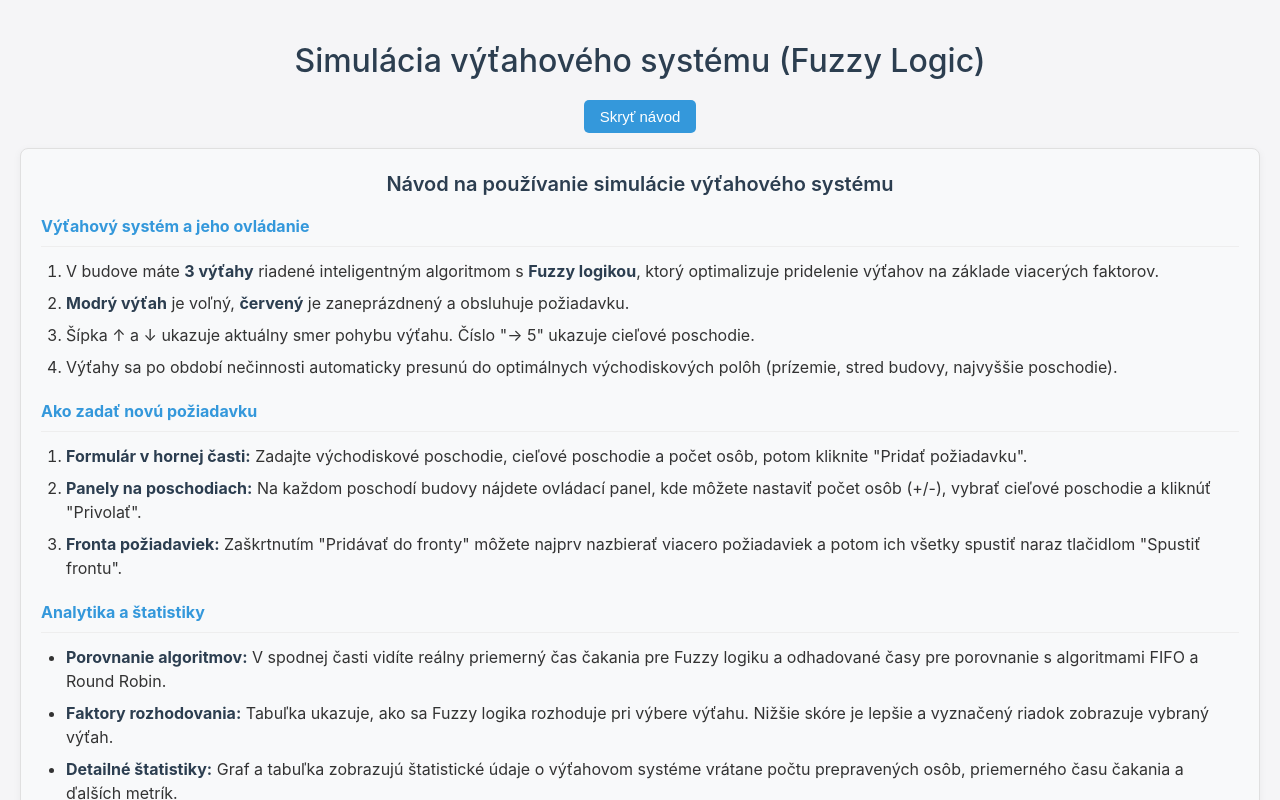
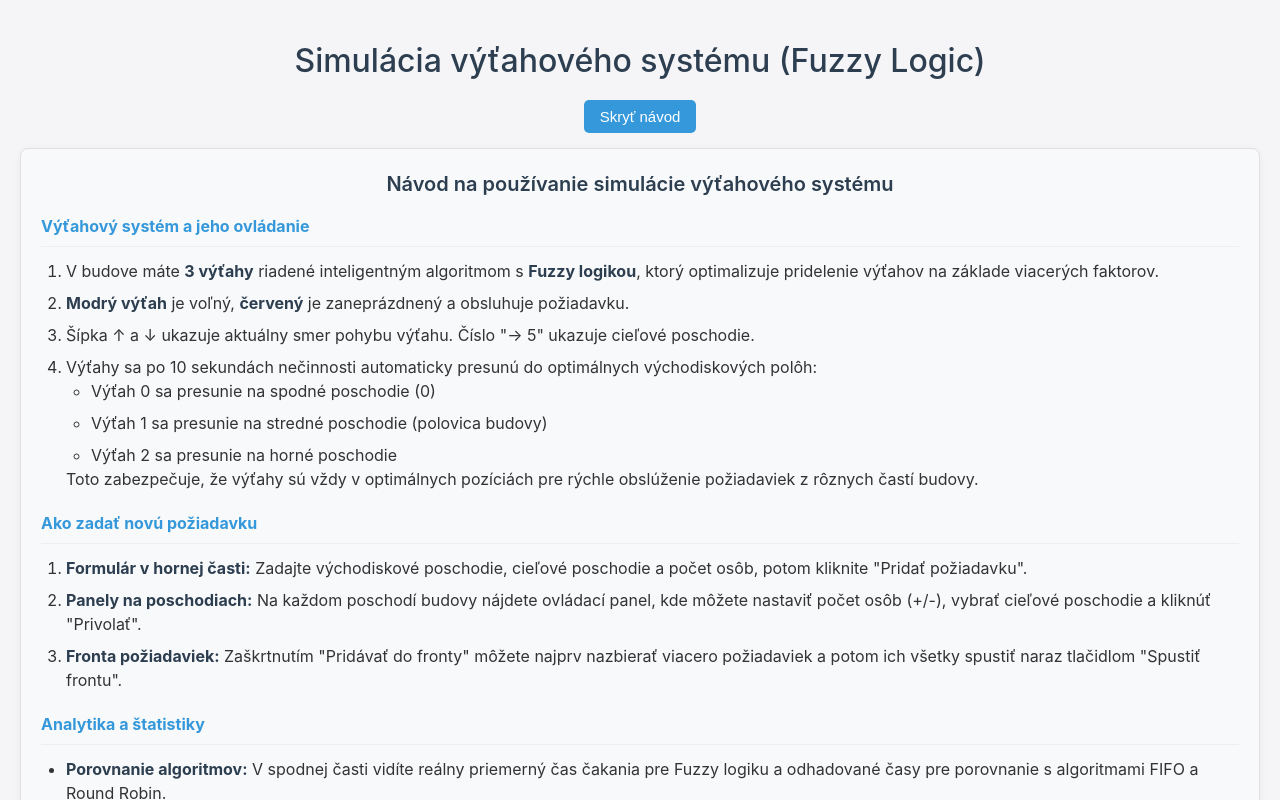
Before and after one commit to PeterZajac/simulacia-vytahov, a React (Create React App) app: page / in a window 1280 px wide. Both pictures are taken after a click on the button "Ako simulácia funguje?". Shown: the top 800 px of the page. Built offline with nearby package versions, Linux system fonts and the light colour scheme.

Commit message:
Update SimulationInfo component to clarify elevator behavior after inactivity, specifying the time delay and optimal positions for each elevator to enhance user understanding of the system's functionality.

```diff
--- a/src/components/SimulationInfo.js
+++ b/src/components/SimulationInfo.js
@@ -31,9 +31,17 @@ const SimulationInfo = () => {
                 ukazuje cieľové poschodie.
               </li>
               <li>
-                Výťahy sa po období nečinnosti automaticky presunú do
-                optimálnych východiskových polôh (prízemie, stred budovy,
-                najvyššie poschodie).
+                Výťahy sa po 10 sekundách nečinnosti automaticky presunú do
+                optimálnych východiskových polôh:
+                <ul>
+                  <li>Výťah 0 sa presunie na spodné poschodie (0)</li>
+                  <li>
+                    Výťah 1 sa presunie na stredné poschodie (polovica budovy)
+                  </li>
+                  <li>Výťah 2 sa presunie na horné poschodie</li>
+                </ul>
+                Toto zabezpečuje, že výťahy sú vždy v optimálnych pozíciách pre
+                rýchle obslúženie požiadaviek z rôznych častí budovy.
               </li>
             </ol>
           </div>
```
